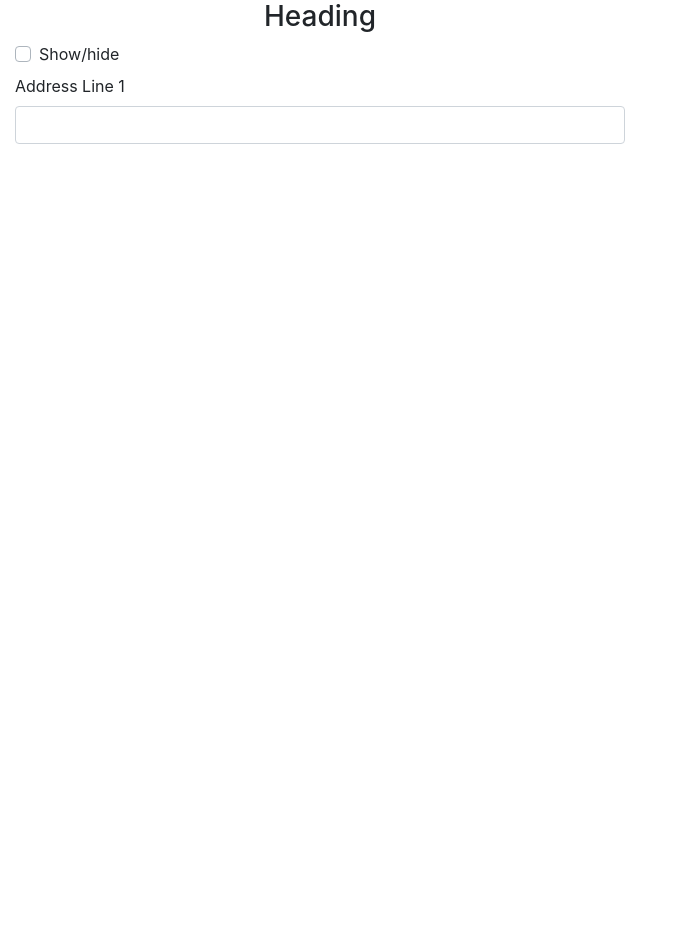
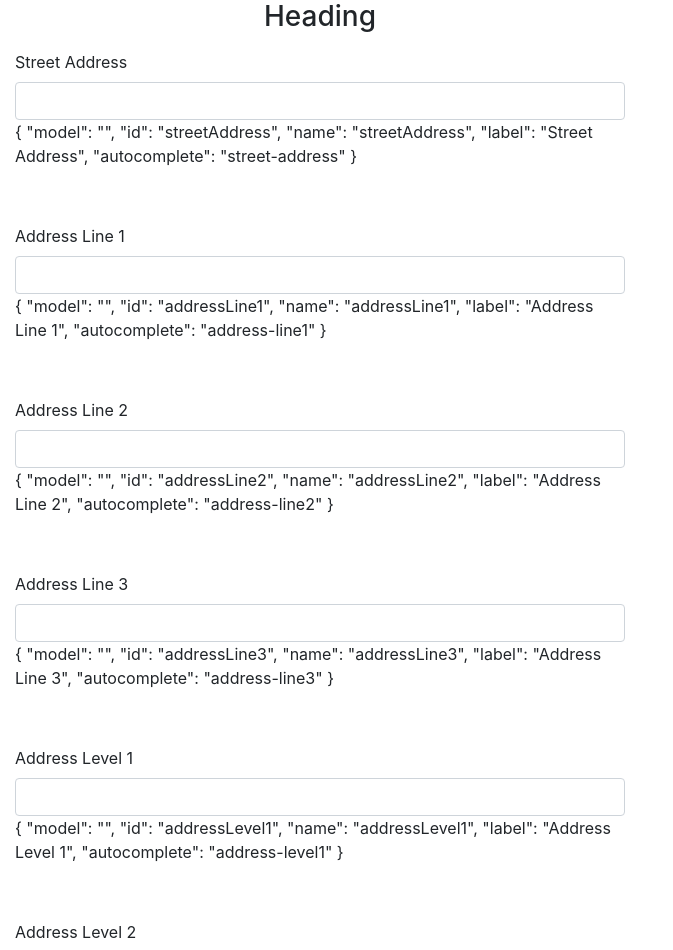
Before and after one commit to kjb244/quickcart, a Vue app: page /#/testing in a window 1280 px wide. Shown: the top 950 px of the page, without its empty margins (0-673 px from the left). Before the commit the page ends 800 px from the top, so only its background shows below. Built offline with nearby package versions, Linux system fonts and the light colour scheme.

Commit message:
trying different autocomplete variations

```diff
--- a/src/components/testing.vue
+++ b/src/components/testing.vue
@@ -3,13 +3,14 @@
         <div class="row">
             <div class="col col-sm-12 col-md-6">
                 <h3 class="text-center">Heading</h3>
-                <form autocomplete="off">
-                    <b-form-checkbox @change="cbChange()" id="checkbox-1" v-model="cbox" name="checkbox-1">
-                        Show/hide
-                    </b-form-checkbox>
+                <form>
 
-                    <label class="mt-2" :for="addressLine1.id">{{addressLine1.label}}</label>
-                    <b-form-input autocomplete="new-password" :name="adsfadsfsdf"  :id="addressLine1.id" v-model="addressLine1.model" ></b-form-input>
+                    <div class="mb-5" v-bind:key="rec.name + rec.id + rec.label" v-for="rec in inputs">
+                        <label class="mt-2" :for="rec.id">{{rec.label}}</label>
+                        <b-form-input :autocomplete="rec.autocomplete" :name="rec.name"  :id="rec.id" v-model="rec.model" ></b-form-input>
+                        {{rec}}
+                    </div>
+
 
 
 
@@ -34,18 +35,54 @@
         props: [],
         data(){
             return{
-                addressLine1: {
-                    model: '',
-                    id: 'addressLine1',
-                    label: 'Address Line 1'
-                },
-                lastName: {
-                    model: '',
-                    id: 'lastName',
-                    label: 'Last Name'
-                },
+                inputs: [
+                    {
+                        model: '',
+                        id: 'streetAddress',
+                        name: 'streetAddress',
+                        label: 'Street Address',
+                        autocomplete: 'street-address'
 
-                cbox: false
+                    },
+                    {
+                        model: '',
+                        id: 'addressLine1',
+                        name: 'addressLine1',
+                        label: 'Address Line 1',
+                        autocomplete: 'address-line1'
+                    },
+                    {
+                        model: '',
+                        id: 'addressLine2',
+                        name: 'addressLine2',
+                        label: 'Address Line 2',
+                        autocomplete: 'address-line2'
+                    },
+                    {
+                        model: '',
+                        id: 'addressLine3',
+                        name: 'addressLine3',
+                        label: 'Address Line 3',
+                        autocomplete: 'address-line3'
+                    },
+                    {
+                        model: '',
+                        id: 'addressLevel1',
+                        name: 'addressLevel1',
+                        label: 'Address Level 1',
+                        autocomplete: 'address-level1'
+                    },
+                    {
+                        model: '',
+                        id: 'addressLevel2',
+                        name: 'addressLevel2',
+                        label: 'Address Level 2',
+                        autocomplete: 'address-level2'
+                    },
+                ]
+
+
+
 
             }
         },
@@ -54,13 +91,6 @@
         },
         methods: {
 
-            cbChange: function(){
-                //this.addressLine1.id = this.addressLine1.id.split('').reverse().join('');
-                //this.addressLine2.id = this.addressLine2.id.split('').reverse().join('');
-                //this.city.id = this.city.id.split('').reverse().join('');
-                //this.state.id = this.state.id.split('').reverse().join('');
-                //this.zip.id = this.zip.id.split('').reverse().join('');
-            }
 
 
         },
--- /dev/null
+++ b/src/components/testingFormInputs2.vue
@@ -0,0 +1,92 @@
+<template>
+    <section>
+        <div class="row">
+            <div class="col col-sm-12 col-md-6">
+                <h3 class="text-center">Heading</h3>
+                <form>
+
+                    <div class="mb-5" v-bind:key="rec.name + rec.id + rec.label" v-for="rec in inputs">
+                        <label class="mt-2" :for="rec.id">{{rec.label}}</label>
+                        <b-form-input  :name="rec.name"  :id="rec.id" v-model="rec.model" ></b-form-input>
+                        {{rec}}
+                    </div>
+
+
+
+
+
+                </form>
+
+            </div>
+        </div>
+
+    </section>
+
+</template>
+
+<script>
+    import Vue from 'vue';
+    import { FormInputPlugin } from 'bootstrap-vue'
+
+    Vue.use(FormInputPlugin);
+
+    export default {
+        name: 'testingFormInputs2',
+        props: [],
+        data(){
+            return{
+                inputs: [
+                    {
+                        model: '',
+                        id: 'addressLine1',
+                        name: 'addressLine1',
+                        label: 'Address Line 1'
+                    },
+                    {
+                        model: '',
+                        id: 'notAField',
+                        name: 'addressLine1',
+                        label: 'Address Line 1'
+                    },
+                    {
+                        model: '',
+                        id: 'notAField',
+                        name: 'notAField',
+                        label: 'Address Line 1'
+                    },
+                    {
+                        model: '',
+                        id: 'notAField',
+                        name: 'addressLineOne',
+                        label: 'A Line'
+                    }
+                ]
+
+
+
+
+            }
+        },
+        watch: {
+
+        },
+        methods: {
+
+
+
+        },
+        computed: {
+
+
+        },
+        created: function(){
+
+        }
+    }
+</script>
+
+<style scoped>
+
+
+
+</style>
--- a/src/router.js
+++ b/src/router.js
@@ -2,6 +2,7 @@ import Vue from 'vue'
 import Router from 'vue-router';
 import UsingStore from './components/usingstore.vue';
 import Testing from './components/testing.vue';
+import FormInputs2 from './components/testingFormInputs2.vue';
 
 
 
@@ -24,6 +25,11 @@ export default new Router({
         name: 'testing',
         component: Testing
     },
+    {
+      path: '/testing2',
+      name: 'testing2',
+      component: FormInputs2
+    },
 
   ]
 })
```
